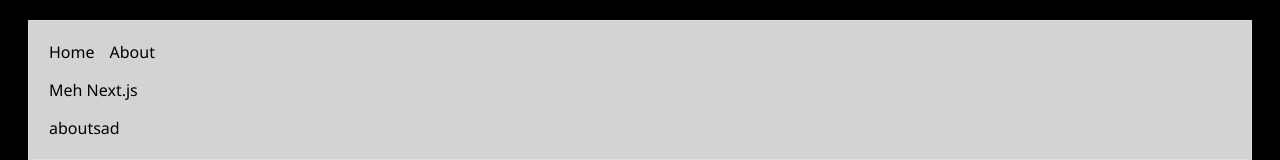
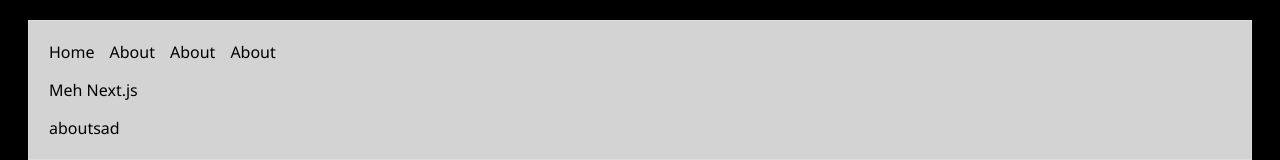
Before and after one commit to Luviz/nextJsTest01, a Next.js app: page / in a window 1280 px wide. Shown: the top 160 px of the page. Built offline with nearby package versions, Linux system fonts and the light colour scheme.

Commit message:
added more links

```diff
--- a/components/masterpages.js
+++ b/components/masterpages.js
@@ -12,10 +12,10 @@ const linkStyle = {
 };
 
 const Layout = props => (
-<div style={layoutStyle}>
-  <Header />
-  {props.children}
-</div>
+  <div style={layoutStyle}>
+    <Header />
+    {props.children}
+  </div>
 );
 
 const Header = () => (
@@ -30,6 +30,16 @@ const Header = () => (
         About
       </a>
     </Link>
+    <Link href="/about">
+      <a style={linkStyle}>
+        About
+      </a>
+    </Link>
+    <Link href="/about">
+      <a style={linkStyle}>
+        About
+      </a>
+    </Link>
   </div>
 );
 
```
